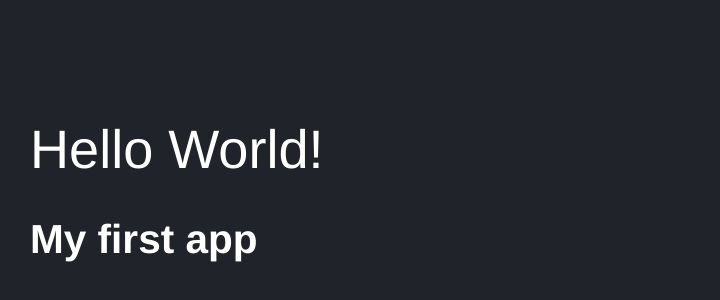
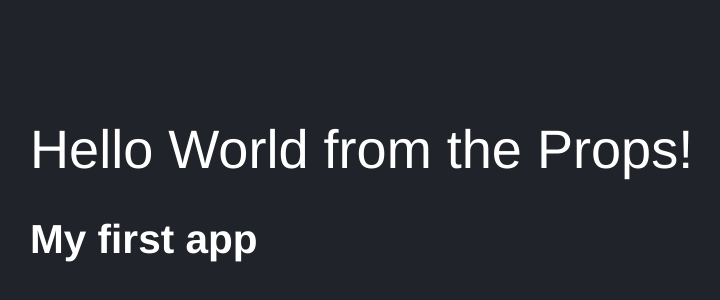
Before and after one commit to ewa1do/React-Course, a React app in the folder 03-counter-app/: page / in a window 1280 px wide. Shown: the part 66-366 px from the top of the page, without its empty margins (118-838 px from the left). Built offline with nearby package versions, Linux system fonts and the light colour scheme; the HTML template or start-up script is replaced by a standard one.

Commit message:
comunicacion entre componentes: props

```diff
--- a/03-counter-app/src/PrimeraApp.jsx
+++ b/03-counter-app/src/PrimeraApp.jsx
@@ -1,16 +1,16 @@
 // import React, { Fragment } from 'react';
 import React from 'react';
 
-const PrimeraApp = () => {
-  const greeting = {
+const PrimeraApp = ({ greeting = 'Hello' }) => {
+  const info = {
     name: 'Eduardo',
     age: 24,
   };
 
   return (
     <>
-      <h1>Hello World!</h1>
-      {/* <pre>{JSON.stringify(greeting, null, 3)}</pre> */}
+      <h1>{greeting}</h1>
+      {/* <pre>{JSON.stringify(info, null, 3)}</pre> */}
       <h2>My first app</h2>
     </>
   );
--- a/03-counter-app/src/main.jsx
+++ b/03-counter-app/src/main.jsx
@@ -7,6 +7,6 @@ const root = document.getElementById('root');
 
 ReactDOM.createRoot(root).render(
   <React.StrictMode>
-    <PrimeraApp />
+    <PrimeraApp greeting="Hello World from the Props!" />
   </React.StrictMode>
 );
```
